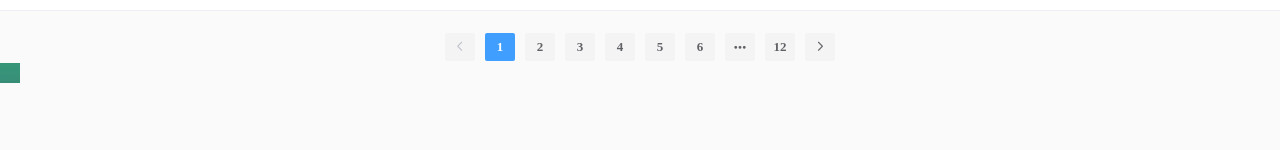
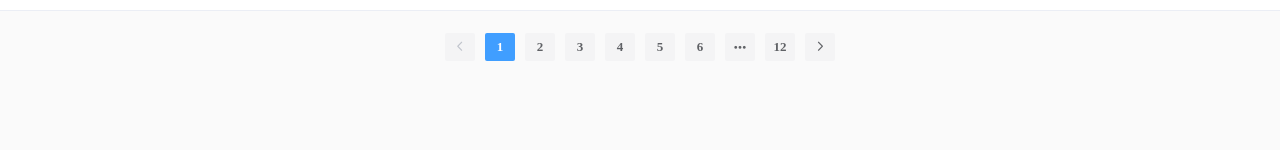
Before and after one commit to grajs/vue-web, a Vue app: page / in a window 1280 px wide. Shown: the part 150-300 px from the top of the page. Built offline with nearby package versions, Linux system fonts and the light colour scheme.

Commit message:
fix：删除无用代码

```diff
--- a/src/views/index.vue
+++ b/src/views/index.vue
@@ -38,7 +38,6 @@
                    layout="prev, pager, next"
                    :page-size="pageSize"
                    :total="120"></el-pagination>
-                   <div id="demo"></div>
   </div>
 </template>
 
```
